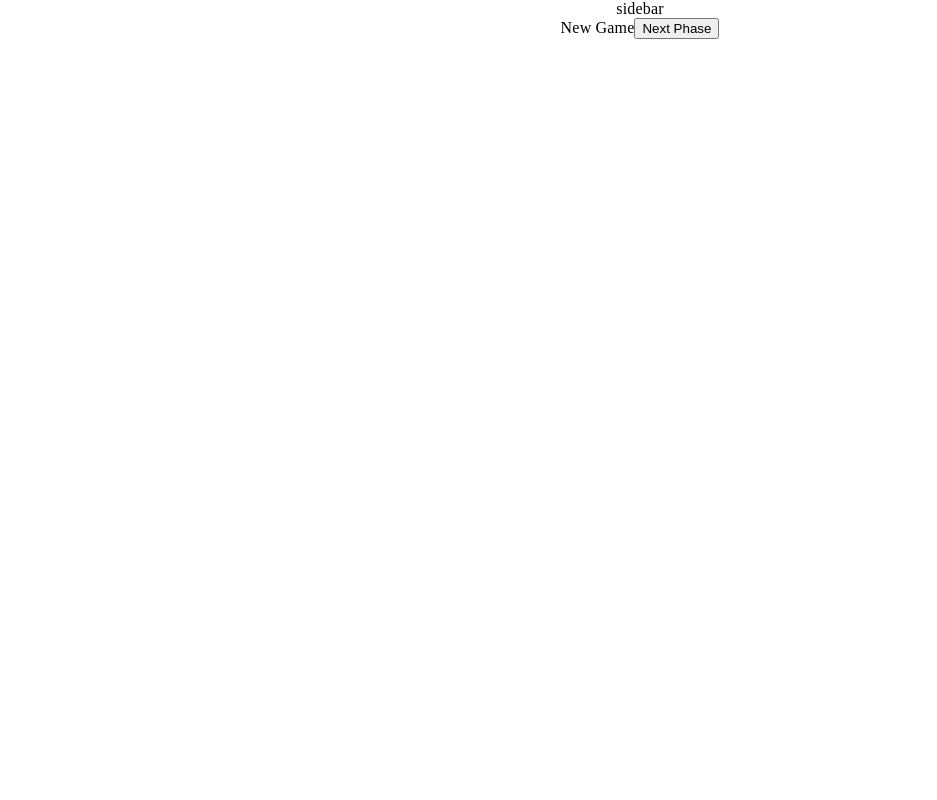
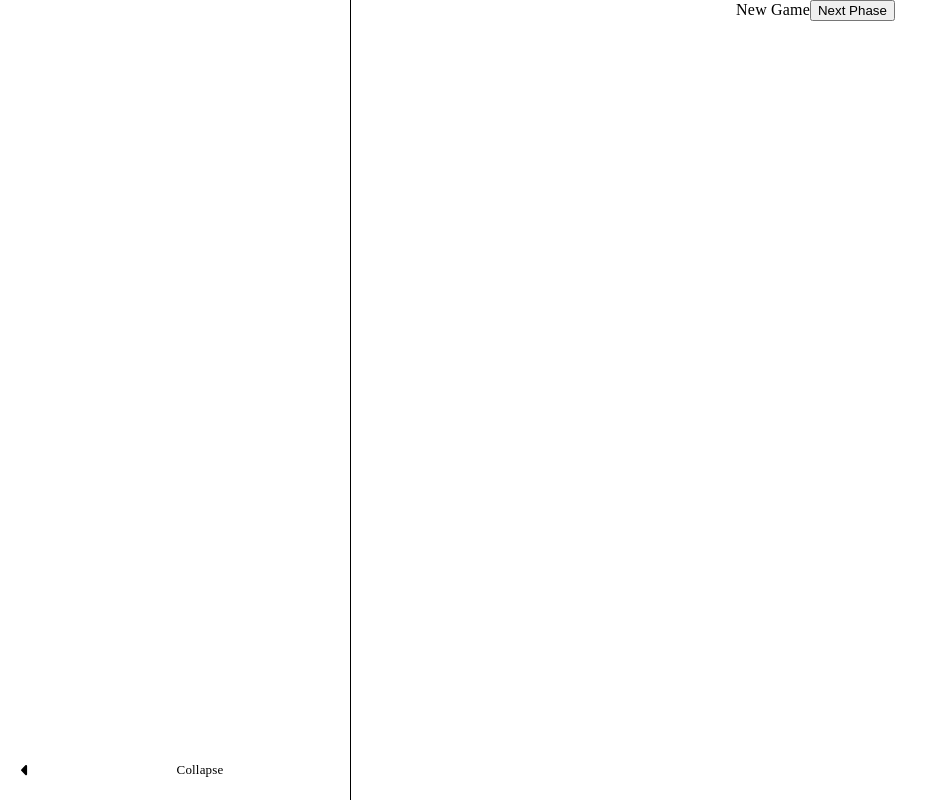
Before and after one commit to Omnicpie/jet-lag-map-maker-web, a React (Vite) app: page / in a window 1280 px wide. Shown: the whole page, without its empty margins (0-937 px from the left). Built offline with nearby package versions, Linux system fonts and the light colour scheme.

Commit message:
Add sidebar and collapse functionality

```diff
--- a/package.json
+++ b/package.json
@@ -13,7 +13,11 @@
   },
   "dependencies": {
     "react": "^19.2.4",
-    "react-dom": "^19.2.4"
+    "react-dom": "^19.2.4",
+    "@fortawesome/fontawesome-svg-core": "^6.1.1",
+    "@fortawesome/free-regular-svg-icons": "^6.1.1",
+    "@fortawesome/free-solid-svg-icons": "^6.1.1",
+    "@fortawesome/react-fontawesome": "^0.1.18"
   },
   "devDependencies": {
     "@babel/core": "^7.29.0",
--- /dev/null
+++ b/src/components/Layout/Layout.css
@@ -0,0 +1,19 @@
+.layout-container {
+  display: flex;
+
+  .sidebar {
+    width: 350px;
+    transition: 300ms ease-in-out;
+    border-right: 1px solid black;
+
+    &.collapse {
+      width: 50px;
+    }
+  }
+
+  .layout-page {
+    flex: 1;
+    height: 100vh;
+    overflow-y: scroll;
+  }
+}
--- a/src/components/Layout/Layout.tsx
+++ b/src/components/Layout/Layout.tsx
@@ -1,5 +1,7 @@
 import type { JSXElementConstructor, ReactElement, ReactNode } from "react";
 import type { Tab } from "../../types/Tab";
+import "./Layout.css";
+import Sidebar from "../Sidebar/Sidebar";
 
 type LayoutProps = {
   children:
@@ -13,8 +15,8 @@ type LayoutProps = {
 const Layout = ({ children, currentTab }: LayoutProps) => {
   return (
     <div className="layout-container">
-      {currentTab === "new" ? <div className="sidebar">sidebar</div> : null}
-      {children}
+      {currentTab === "new" ? <Sidebar /> : null}
+      <div className="layout-page">{children}</div>
     </div>
   );
 };
--- /dev/null
+++ b/src/components/Sidebar/Sidebar.css
@@ -0,0 +1,30 @@
+.lb-container {
+  display: flex;
+  position: fixed;
+  flex-direction: row;
+  flex-wrap: nowrap;
+  align-items: center;
+  text-align: center;
+  height: 60px;
+  font-size: 13px;
+  user-select: none;
+  cursor: pointer;
+  bottom: 0;
+
+  .lb-icon {
+    width: 50px;
+    min-width: 50px;
+  }
+
+  .lb-text {
+    width: 300px;
+    padding: 0;
+    white-space: nowrap;
+    overflow: hidden;
+    transition: 300ms ease-in-out;
+
+    &.collapse {
+      width: 0px;
+    }
+  }
+}
--- /dev/null
+++ b/src/components/Sidebar/Sidebar.tsx
@@ -0,0 +1,26 @@
+import { useState } from "react";
+import "./Sidebar.css";
+import { FontAwesomeIcon } from "@fortawesome/react-fontawesome";
+import { faCaretRight, faCaretLeft } from "@fortawesome/free-solid-svg-icons";
+
+const Sidebar = () => {
+  const [open, setOpen] = useState(true);
+
+  return (
+    <div className={`sidebar${open ? "" : " collapse"}`}>
+      <div className={`lb-container`} onClick={() => setOpen((p) => !p)}>
+        <div className="lb-icon">
+          <FontAwesomeIcon
+            icon={open ? faCaretLeft : faCaretRight}
+            size={"lg"}
+            title={"Collapse"}
+            className=""
+          />
+        </div>
+        <div className={`lb-text${open ? "" : " collapse"}`}>Collapse</div>
+      </div>
+    </div>
+  );
+};
+
+export default Sidebar;
```
Also changed, not shown: 1 other file (tests, documents, lock files or other folders).
